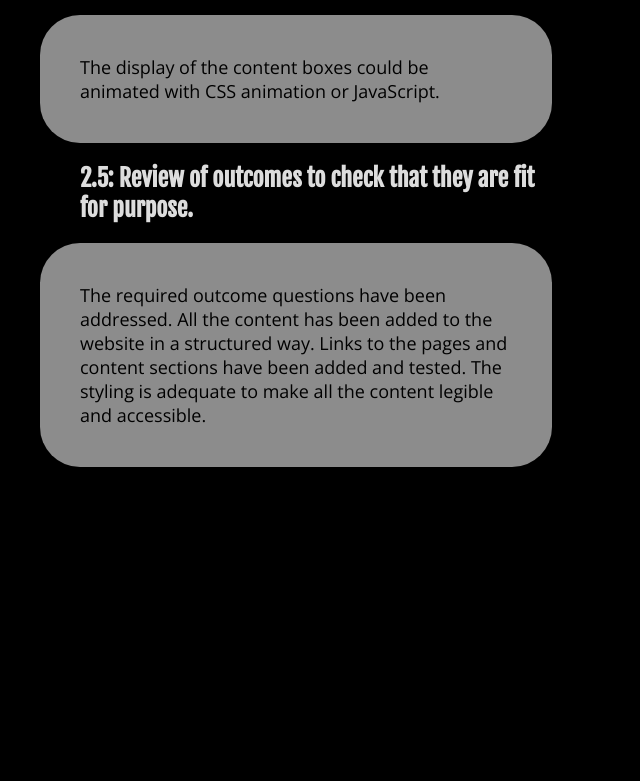
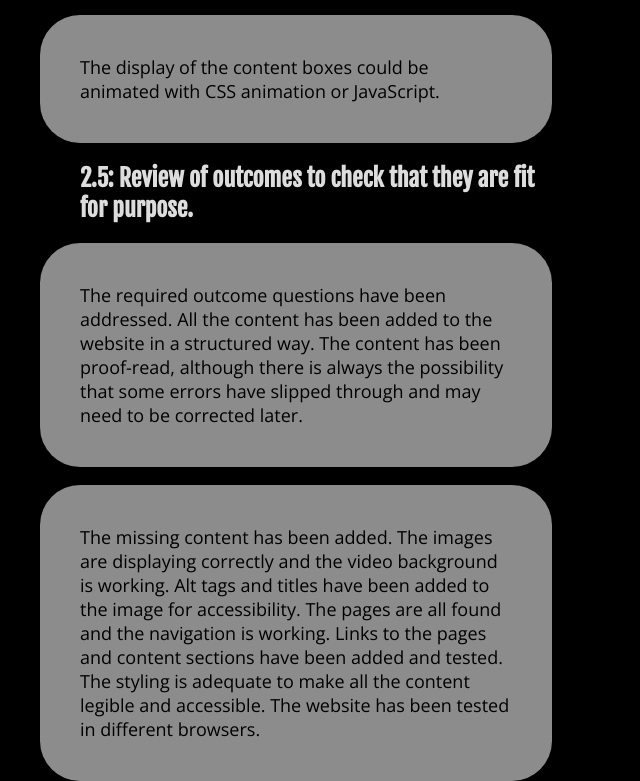
Before and after one commit to chriswright61cn/website_project, a plain HTML site: page unit_1_outcome_2.html in a window 1280 px wide. Shown: the part 2005-2786 px from the top of the page, without its empty margins (0-640 px from the left). Before the commit the page ends 2472 px from the top, so only its background shows below. Drawn offline with nearby package versions, Linux system fonts and the light colour scheme.

Commit message:
Proofreading and css fixes

```diff
--- a/main.css
+++ b/main.css
@@ -118,7 +118,7 @@ video {
   padding: 15px;
   border: 0 solid white;
   border-radius: 15px;
-  margin-left: 40px;
+  margin-left: 220px;
   margin-top: 10px;
 }
 
@@ -141,6 +141,10 @@ footer {
   right: 15px;
 }
 
+footer a {
+  color: yellow;
+}
+
 .target {
   background-color: yellow;
   float: left;
--- a/unit_1_outcome_2.html
+++ b/unit_1_outcome_2.html
@@ -126,9 +126,18 @@
 
         <p class="text-block">
           The required outcome questions have been addressed. All the content
-          has been added to the website in a structured way. Links to the pages
-          and content sections have been added and tested. The styling is
-          adequate to make all the content legible and accessible.
+          has been added to the website in a structured way. The content has
+          been proof-read, although there is always the possibility that some
+          errors have slipped through and may need to be corrected later.
+        </p>
+        <p class="text-block">
+          The missing content has been added. The images are displaying
+          correctly and the video background is working. Alt tags and titles
+          have been added to the image for accessibility. The pages are all
+          found and the navigation is working. Links to the pages and content
+          sections have been added and tested. The styling is adequate to make
+          all the content legible and accessible. The website has been tested in
+          different browsers.
         </p>
       </div>
       <footer>Background image from Pexels.com</footer>
```
Also changed, not shown: index.html (+4 -1 lines), unit_1_outcome_1.html (+8 -5 lines).
